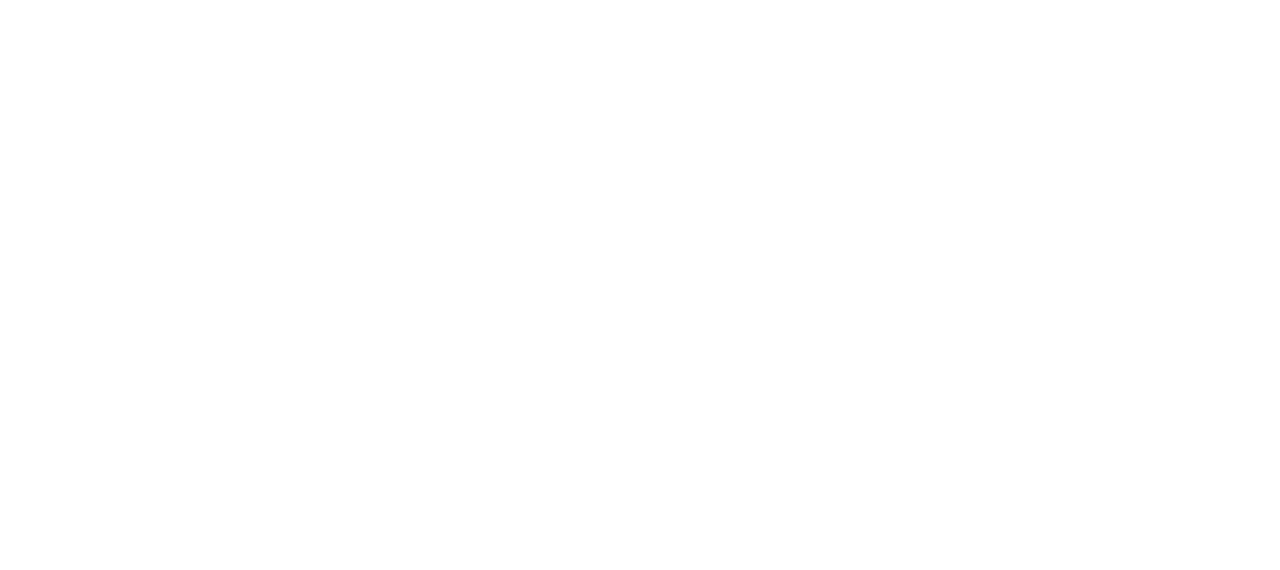
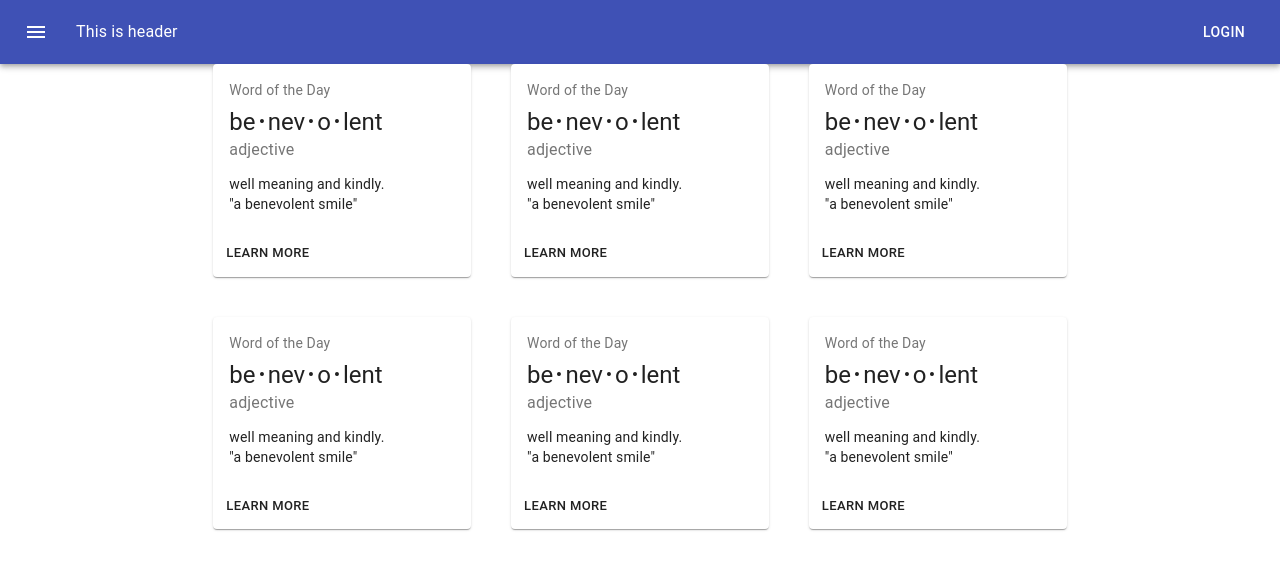
Before and after one commit to ZernoBilly/profile-page-client, a React (Create React App) app: page / in a window 1280 px wide. Shown: the top 570 px of the page. Built offline with nearby package versions, Linux system fonts and the light colour scheme.

Commit message:
Making grid layout for cards

```diff
--- a/package.json
+++ b/package.json
@@ -3,6 +3,9 @@
   "version": "0.1.0",
   "private": true,
   "dependencies": {
+    "@material-ui/core": "^4.11.4",
+    "@material-ui/icons": "^4.11.2",
+    "@material-ui/styles": "^4.11.4",
     "@testing-library/jest-dom": "^5.13.0",
     "@testing-library/react": "^11.2.7",
     "@testing-library/user-event": "^12.8.3",
--- a/public/index.html
+++ b/public/index.html
@@ -13,6 +13,11 @@
       href="https://fonts.googleapis.com/css2?family=Josefin+Sans:wght@200;300;400;500;600&family=Lora:ital,wght@1,400;1,500;1,600;1,700&family=Varela+Round&display=swap"
       rel="stylesheet"
     />
+    <style>
+      * {
+        margin: 0;
+      }
+    </style>
     <title>Profile Page</title>
   </head>
   <body>
--- a/src/App.js
+++ b/src/App.js
@@ -1,5 +1,24 @@
+import React from "react";
+import { Grid } from "@material-ui/core";
+
+import TopBar from "./components/TopBar/TopBar";
+import Cards from "./components/Cards/Cards";
+
 function App() {
-  return <div className="App"></div>;
+  return (
+    <Grid container direction="column">
+      <Grid item>
+        <TopBar />
+      </Grid>
+      <Grid item container justify="center">
+        <Grid item xs={false} sm={2} />
+        <Grid item xs={12} sm={8}>
+          <Cards />
+        </Grid>
+        <Grid item xs={false} sm={2} />
+      </Grid>
+    </Grid>
+  );
 }
 
 export default App;
--- /dev/null
+++ b/src/components/Cards/Cards.jsx
@@ -0,0 +1,29 @@
+import React from "react";
+import { Grid } from "@material-ui/core";
+
+import SingleCard from "./SingleCard/SingleCard";
+
+export default function Cards() {
+  return (
+    <Grid container spacing={5}>
+      <Grid item xs={12} sm={4}>
+        <SingleCard />
+      </Grid>
+      <Grid item xs={12} sm={4}>
+        <SingleCard />
+      </Grid>
+      <Grid item xs={12} sm={4}>
+        <SingleCard />
+      </Grid>
+      <Grid item xs={12} sm={4}>
+        <SingleCard />
+      </Grid>
+      <Grid item xs={12} sm={4}>
+        <SingleCard />
+      </Grid>
+      <Grid item xs={12} sm={4}>
+        <SingleCard />
+      </Grid>
+    </Grid>
+  );
+}
--- /dev/null
+++ b/src/components/Cards/SingleCard/SingleCard.jsx
@@ -0,0 +1,47 @@
+import React from "react";
+import {
+  Card,
+  Typography,
+  CardActions,
+  CardContent,
+  CardHeader,
+  CardMedia,
+  Avatar,
+  IconButton,
+  Button,
+} from "@material-ui/core";
+
+import useStyles from "./styles";
+
+export default function SingleCard() {
+  const classes = useStyles();
+  const bull = <span className={classes.bullet}>•</span>;
+
+  return (
+    <Card>
+      <CardContent>
+        <Typography
+          className={classes.title}
+          color="textSecondary"
+          gutterBottom
+        >
+          Word of the Day
+        </Typography>
+        <Typography variant="h5" component="h2">
+          be{bull}nev{bull}o{bull}lent
+        </Typography>
+        <Typography className={classes.pos} color="textSecondary">
+          adjective
+        </Typography>
+        <Typography variant="body2" component="p">
+          well meaning and kindly.
+          <br />
+          {'"a benevolent smile"'}
+        </Typography>
+      </CardContent>
+      <CardActions>
+        <Button size="small">Learn More</Button>
+      </CardActions>
+    </Card>
+  );
+}
--- /dev/null
+++ b/src/components/Cards/SingleCard/styles.js
@@ -0,0 +1,15 @@
+import { makeStyles } from "@material-ui/core/styles";
+
+export default makeStyles({
+  bullet: {
+    display: "inline-block",
+    margin: "0 2px",
+    transform: "scale(0.8)",
+  },
+  title: {
+    fontSize: 14,
+  },
+  pos: {
+    marginBottom: 12,
+  },
+});
--- /dev/null
+++ b/src/components/TopBar/TopBar.jsx
@@ -0,0 +1,34 @@
+import React from "react";
+import {
+  AppBar,
+  Toolbar,
+  Typography,
+  Button,
+  IconButton,
+} from "@material-ui/core";
+import MenuIcon from "@material-ui/icons/Menu";
+
+import useStyles from "./styles";
+
+export default function TopBar() {
+  const classes = useStyles();
+
+  return (
+    <div className={classes.root}>
+      <AppBar position="static">
+        <Toolbar>
+          <IconButton
+            edge="start"
+            className={classes.menuButton}
+            color="inherit"
+            aria-label="menu"
+          >
+            <MenuIcon />
+          </IconButton>
+          <Typography className={classes.title}>This is header</Typography>
+          <Button color="inherit">Login</Button>
+        </Toolbar>
+      </AppBar>
+    </div>
+  );
+}
--- /dev/null
+++ b/src/components/TopBar/styles.js
@@ -0,0 +1,13 @@
+import { makeStyles } from "@material-ui/core/styles";
+
+export default makeStyles((theme) => ({
+  root: {
+    flexGrow: 1,
+  },
+  menuButton: {
+    marginRight: theme.spacing(2),
+  },
+  title: {
+    flexGrow: 1,
+  },
+}));
```
Also changed, not shown: src/components/Cards/styles.js (added), 1 other file (tests, documents, lock files or other folders).
